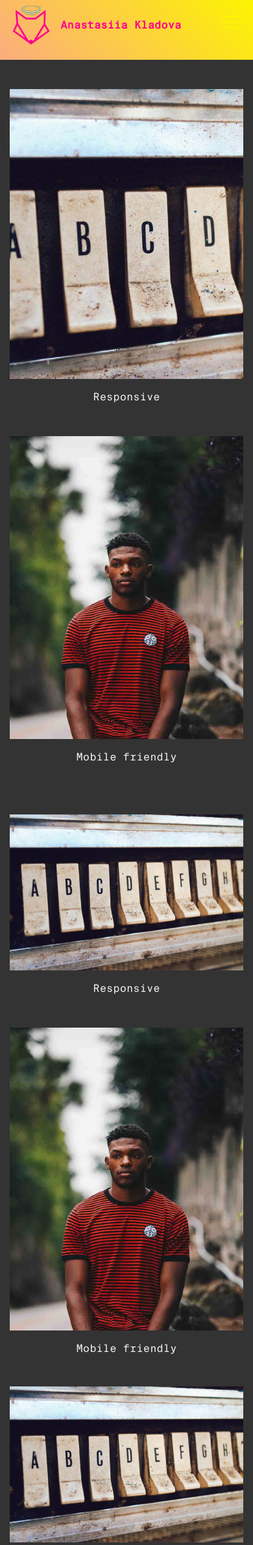
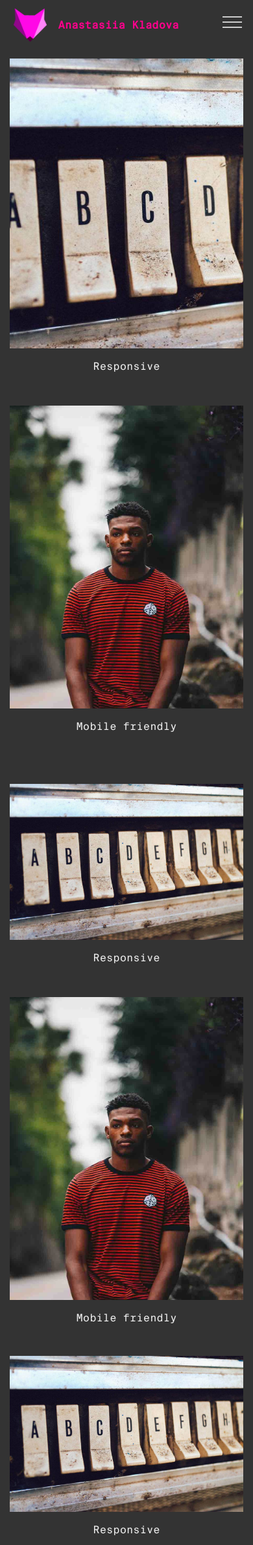
Before and after one commit to lasalarin/lasalarin.github.io, a PHP site: page /art.html in a window 390 px wide. Shown: the top 2377 px of the page at 65% size. Run offline with PHP 8.4, Linux system fonts and the light colour scheme.

Commit message:
create github pages

```diff
--- a/art.html
+++ b/art.html
@@ -6,10 +6,9 @@
   <meta http-equiv="X-UA-Compatible" content="IE=edge">
   <meta name="generator" content="Mobirise v4.7.2, mobirise.com">
   <meta name="viewport" content="width=device-width, initial-scale=1, minimum-scale=1">
-  <link rel="shortcut icon" href="assets/images/logo-lisa-4-122x115.png" type="image/x-icon">
+  <link rel="shortcut icon" href="assets/images/logo-lisa-555-146x146.png" type="image/x-icon">
   <meta name="description" content="Web Maker Description">
   <title>art</title>
-  <link rel="stylesheet" href="assets/web/assets/mobirise-icons/mobirise-icons.css">
   <link rel="stylesheet" href="assets/tether/tether.min.css">
   <link rel="stylesheet" href="assets/bootstrap/css/bootstrap.min.css">
   <link rel="stylesheet" href="assets/bootstrap/css/bootstrap-grid.min.css">
@@ -23,7 +22,7 @@
 
 </head>
 <body>
-  <section class="menu cid-qPNMPaQuNu" once="menu" id="menu1-1e">
+  <section class="menu cid-qQB63O8yIa" once="menu" id="menu1-2z">
 
 
 
@@ -40,7 +39,7 @@
             <div class="navbar-brand">
                 <span class="navbar-logo">
 
-                         <a href="home.html"><img src="assets/images/logo-lisa-4-122x115.png" alt="Mobirise" title="" style="height: 4.1rem;"></a>
+                         <a href="home.html"><img src="assets/images/logo-lisa-555-146x146.png" alt="Mobirise" title="" style="height: 3.8rem;"></a>
 
                 </span>
                 <span class="navbar-caption-wrap"><a class="navbar-caption text-success display-7" href="home.html">Anastasiia Kladova</a></span>
@@ -48,7 +47,7 @@
         </div>
         <div class="collapse navbar-collapse" id="navbarSupportedContent">
             <ul class="navbar-nav nav-dropdown nav-right" data-app-modern-menu="true"><li class="nav-item">
-                    <a class="nav-link link text-success display-7" href="art.html">Art</a>
+                    <a class="nav-link link text-success display-7" href="art.html">ART</a>
                 </li>
                 <li class="nav-item">
                     <a class="nav-link link text-success display-7" href="art.html" target="_blank"></a>
@@ -58,26 +57,7 @@
     </nav>
 </section>
 
-<section class="engine"><a href="https://mobirise.me/r">free bootstrap template</a></section><section class="mbr-section info2 cid-qQ0fyZexfU" id="info2-2a">
-
-
-
-
-
-    <div class="container">
-        <div class="row main justify-content-center">
-            <div class="media-container-column col-12 col-lg-3 col-md-4">
-
-            </div>
-            <div class="media-container-column title col-12 col-lg-7 col-md-6">
-
-
-            </div>
-        </div>
-    </div>
-</section>
-
-<section class="cid-qPYM0ycudt" id="content13-1p">
+<section class="engine"><a href="https://mobirise.me/b">how to create a site for free</a></section><section class="cid-qPYM0ycudt" id="content13-1p">
 
     <div class="container">
             <div class="media-container-row" style="width: 100%;">
@@ -114,7 +94,7 @@
                     </div>
                 </div>
                 <div class="img-item">
-                    <img src="assets/images/face66.jpg">
+                    <img src="assets/images/face67.jpg">
                     <div class="img-caption">
                         <p class="mbr-fonts-style align-center mbr-black display-7">
                             Mobile friendly
@@ -138,7 +118,7 @@
                     </div>
                 </div>
                 <div class="img-item">
-                    <img src="assets/images/face66.jpg">
+                    <img src="assets/images/face67.jpg">
                     <div class="img-caption">
                         <p class="mbr-fonts-style align-center mbr-black display-7">
                             Mobile friendly
@@ -162,7 +142,7 @@
                     </div>
                 </div>
                 <div class="img-item">
-                    <img src="assets/images/face66.jpg">
+                    <img src="assets/images/face67.jpg">
                     <div class="img-caption">
                         <p class="mbr-fonts-style align-center mbr-black display-7">
                             Mobile friendly
--- a/assets/images/hashes.json
+++ b/assets/images/hashes.json
@@ -1 +1 @@
-{"3aghgnwknJGjJbfnozbrog==":"artboard%201-1920x1080.png","rSrCDOlLVCIWZYGZL8Bfqg==":"fox-logo-png150x150-122x138.png","DnYiLg5uzEnmNdi4WTuxZA==":"lisa-3-112x123.png","0FWjEiWerhRJns5wys9PRg==":"01.jpg","SqaCjb3DogJUaa+JOAxcWw==":"gallery00.jpg","/vyGdmWG6sXOZWxAxcJ+OQ==":"jumbotron2.jpg","L40WNLk2EAsKm1oEH4MjVg==":"jumbotron2-1.jpg","f6eRTEkj/kPR69jE8K/ozA==":"logo-lisa-4-154x145.png","9FORUxxuto637fYFvXEVXA==":"logo-lisa-4-122x115.png","pxrcQvUbgKhJf/AxY6tlVA==":"01-1.jpg","vU+U3R/fwdxpQeKHYqrurA==":"02.jpg","zUIKspN/cIAtvLKvMrIGkw==":"face6.jpg","HoeEF4HfT9nMa9Cg+v0y1w==":"02-1.jpg"}
+{"3aghgnwknJGjJbfnozbrog==":"artboard%201-1920x1080.png","rSrCDOlLVCIWZYGZL8Bfqg==":"fox-logo-png150x150-122x138.png","DnYiLg5uzEnmNdi4WTuxZA==":"lisa-3-112x123.png","0FWjEiWerhRJns5wys9PRg==":"01.jpg","SqaCjb3DogJUaa+JOAxcWw==":"gallery00.jpg","/vyGdmWG6sXOZWxAxcJ+OQ==":"jumbotron2.jpg","L40WNLk2EAsKm1oEH4MjVg==":"jumbotron2-1.jpg","f6eRTEkj/kPR69jE8K/ozA==":"logo-lisa-4-154x145.png","9FORUxxuto637fYFvXEVXA==":"logo-lisa-4-122x115.png","pxrcQvUbgKhJf/AxY6tlVA==":"01-1.jpg","vU+U3R/fwdxpQeKHYqrurA==":"02.jpg","zUIKspN/cIAtvLKvMrIGkw==":"face6.jpg","HoeEF4HfT9nMa9Cg+v0y1w==":"02-1.jpg","LEqFX3QgMfcVva9I1J3Uxw==":"logo-lisa-555-140x140.png","fXyH+rRUzrQeo+Hli2o9ow==":"logo-lisa-555-146x146.png","D/MJwuutwIhlmcioKCvGqA==":"04.jpg"}
--- a/assets/mobirise/css/mbr-additional.css
+++ b/assets/mobirise/css/mbr-additional.css
@@ -1368,56 +1368,94 @@ body {
 .dropup .dropdown-toggle::after {
   display: none;
 }
-.cid-qQ0fyZexfU {
+.cid-qPYM0ycudt {
   padding-top: 90px;
-  padding-bottom: 0px;
-  background: linear-gradient(45deg, #fbac7f, #fdf400);
-}
-.cid-qQ0fyZexfU .btn {
-  margin: 0 0 .5rem 0;
-}
-.cid-qPNMPaQuNu .navbar {
+  padding-bottom: 30px;
+  background: #333333;
+}
+.cid-qPYM0ycudt .media-container-row {
+  margin: 0 auto;
+  align-items: stretch;
+}
+.cid-qPYM0ycudt .media-container-row .img-item {
+  display: flex;
+  flex-direction: column;
+  justify-content: center;
+  position: relative;
+  width: 100%;
+  z-index: 1;
+}
+.cid-qPYM0ycudt .media-container-row .img-item img {
+  width: 100%;
+  min-height: 1px;
+}
+.cid-qPYM0ycudt .media-container-row .img-item .img-caption {
+  background: #333333;
+  z-index: 2;
+  padding: 1rem 1rem;
+  word-break: break-word;
+}
+.cid-qPYM0ycudt .media-container-row .img-item .img-caption p {
+  margin-bottom: 0;
+}
+.cid-qPYM0ycudt .media-container-row .img-item.item1 {
+  padding: 0 2rem 0 0;
+}
+@media (max-width: 992px) {
+  .cid-qPYM0ycudt .img-item {
+    width: 100% !important;
+  }
+  .cid-qPYM0ycudt .img-item.item1 {
+    width: 100%;
+    flex-basis: initial !important;
+    padding: 0 0 2rem 0 !important;
+  }
+}
+.cid-qPYM0ycudt P {
+  color: #efefef;
+}
+.cid-qQB63O8yIa .navbar {
   padding: .5rem 0;
-  background: #fff120;
+  background: #333333;
   transition: none;
   min-height: 77px;
 }
-.cid-qPNMPaQuNu .navbar-dropdown.bg-color.transparent.opened {
-  background: #fff120;
-}
-.cid-qPNMPaQuNu a {
+.cid-qQB63O8yIa .navbar-dropdown.bg-color.transparent.opened {
+  background: #333333;
+}
+.cid-qQB63O8yIa a {
   font-style: normal;
 }
-.cid-qPNMPaQuNu .nav-item span {
+.cid-qQB63O8yIa .nav-item span {
   padding-right: 0.4em;
   line-height: 0.5em;
   vertical-align: text-bottom;
   position: relative;
   text-decoration: none;
 }
-.cid-qPNMPaQuNu .nav-item a {
+.cid-qQB63O8yIa .nav-item a {
   display: flex;
   align-items: center;
   justify-content: center;
   padding: 0.7rem 0 !important;
   margin: 0rem .65rem !important;
 }
-.cid-qPNMPaQuNu .nav-item:focus,
-.cid-qPNMPaQuNu .nav-link:focus {
+.cid-qQB63O8yIa .nav-item:focus,
+.cid-qQB63O8yIa .nav-link:focus {
   outline: none;
 }
-.cid-qPNMPaQuNu .btn {
+.cid-qQB63O8yIa .btn {
   padding: 0.4rem 1.5rem;
   display: inline-flex;
   align-items: center;
 }
-.cid-qPNMPaQuNu .btn .mbr-iconfont {
+.cid-qQB63O8yIa .btn .mbr-iconfont {
   font-size: 1.6rem;
 }
-.cid-qPNMPaQuNu .menu-logo {
+.cid-qQB63O8yIa .menu-logo {
   margin-right: auto;
 }
-.cid-qPNMPaQuNu .menu-logo .navbar-brand {
+.cid-qQB63O8yIa .menu-logo .navbar-brand {
   display: flex;
   margin-left: 5rem;
   padding: 0;
@@ -1425,7 +1463,7 @@ body {
   min-height: 3.8rem;
   align-items: center;
 }
-.cid-qPNMPaQuNu .menu-logo .navbar-brand .navbar-caption-wrap {
+.cid-qQB63O8yIa .menu-logo .navbar-brand .navbar-caption-wrap {
   display: -webkit-flex;
   -webkit-align-items: center;
   align-items: center;
@@ -1433,41 +1471,41 @@ body {
   min-width: 7rem;
   margin: .3rem 0;
 }
-.cid-qPNMPaQuNu .menu-logo .navbar-brand .navbar-caption-wrap .navbar-caption {
+.cid-qQB63O8yIa .menu-logo .navbar-brand .navbar-caption-wrap .navbar-caption {
   line-height: 1.2rem !important;
   padding-right: 2rem;
 }
-.cid-qPNMPaQuNu .menu-logo .navbar-brand .navbar-logo {
+.cid-qQB63O8yIa .menu-logo .navbar-brand .navbar-logo {
   font-size: 4rem;
   transition: font-size 0.25s;
 }
-.cid-qPNMPaQuNu .menu-logo .navbar-brand .navbar-logo img {
+.cid-qQB63O8yIa .menu-logo .navbar-brand .navbar-logo img {
   display: flex;
 }
-.cid-qPNMPaQuNu .menu-logo .navbar-brand .navbar-logo .mbr-iconfont {
+.cid-qQB63O8yIa .menu-logo .navbar-brand .navbar-logo .mbr-iconfont {
   transition: font-size 0.25s;
 }
-.cid-qPNMPaQuNu .navbar-toggleable-sm .navbar-collapse {
+.cid-qQB63O8yIa .navbar-toggleable-sm .navbar-collapse {
   justify-content: flex-end;
   -webkit-justify-content: flex-end;
   padding-right: 5rem;
   width: auto;
 }
-.cid-qPNMPaQuNu .navbar-toggleable-sm .navbar-collapse .navbar-nav {
+.cid-qQB63O8yIa .navbar-toggleable-sm .navbar-collapse .navbar-nav {
   flex-wrap: wrap;
   -webkit-flex-wrap: wrap;
   padding-left: 0;
 }
-.cid-qPNMPaQuNu .navbar-toggleable-sm .navbar-collapse .navbar-nav .nav-item {
+.cid-qQB63O8yIa .navbar-toggleable-sm .navbar-collapse .navbar-nav .nav-item {
   -webkit-align-self: center;
   align-self: center;
 }
-.cid-qPNMPaQuNu .navbar-toggleable-sm .navbar-collapse .navbar-buttons {
+.cid-qQB63O8yIa .navbar-toggleable-sm .navbar-collapse .navbar-buttons {
   padding-left: 0;
   padding-bottom: 0;
 }
-.cid-qPNMPaQuNu .dropdown .dropdown-menu {
-  background: #fff120;
+.cid-qQB63O8yIa .dropdown .dropdown-menu {
+  background: #333333;
   display: none;
   position: absolute;
   min-width: 5rem;
@@ -1475,20 +1513,20 @@ body {
   padding-bottom: 1.4rem;
   text-align: left;
 }
-.cid-qPNMPaQuNu .dropdown .dropdown-menu .dropdown-item {
+.cid-qQB63O8yIa .dropdown .dropdown-menu .dropdown-item {
   width: auto;
   padding: 0.235em 1.5385em 0.235em 1.5385em !important;
 }
-.cid-qPNMPaQuNu .dropdown .dropdown-menu .dropdown-item::after {
+.cid-qQB63O8yIa .dropdown .dropdown-menu .dropdown-item::after {
   right: 0.5rem;
 }
-.cid-qPNMPaQuNu .dropdown .dropdown-menu .dropdown-submenu {
+.cid-qQB63O8yIa .dropdown .dropdown-menu .dropdown-submenu {
   margin: 0;
 }
-.cid-qPNMPaQuNu .dropdown.open > .dropdown-menu {
+.cid-qQB63O8yIa .dropdown.open > .dropdown-menu {
   display: block;
 }
-.cid-qPNMPaQuNu .navbar-toggleable-sm.opened:after {
+.cid-qQB63O8yIa .navbar-toggleable-sm.opened:after {
   position: absolute;
   width: 100vw;
   height: 100vh;
@@ -1500,28 +1538,28 @@ body {
   -webkit-transform: translateY(100%);
   z-index: 1000;
 }
-.cid-qPNMPaQuNu .navbar.navbar-short {
+.cid-qQB63O8yIa .navbar.navbar-short {
   min-height: 60px;
   transition: all .2s;
 }
-.cid-qPNMPaQuNu .navbar.navbar-short .navbar-toggler-right {
+.cid-qQB63O8yIa .navbar.navbar-short .navbar-toggler-right {
   top: 20px;
 }
-.cid-qPNMPaQuNu .navbar.navbar-short .navbar-logo a {
+.cid-qQB63O8yIa .navbar.navbar-short .navbar-logo a {
   font-size: 2.5rem !important;
   line-height: 2.5rem;
   transition: font-size 0.25s;
 }
-.cid-qPNMPaQuNu .navbar.navbar-short .navbar-logo a .mbr-iconfont {
+.cid-qQB63O8yIa .navbar.navbar-short .navbar-logo a .mbr-iconfont {
   font-size: 2.5rem !important;
 }
-.cid-qPNMPaQuNu .navbar.navbar-short .navbar-logo a img {
+.cid-qQB63O8yIa .navbar.navbar-short .navbar-logo a img {
   height: 3rem !important;
 }
-.cid-qPNMPaQuNu .navbar.navbar-short .navbar-brand {
+.cid-qQB63O8yIa .navbar.navbar-short .navbar-brand {
   min-height: 3rem;
 }
-.cid-qPNMPaQuNu button.navbar-toggler {
+.cid-qQB63O8yIa button.navbar-toggler {
   width: 31px;
   height: 18px;
   cursor: pointer;
@@ -1529,103 +1567,103 @@ body {
   top: 1.5rem;
   right: 1rem;
 }
-.cid-qPNMPaQuNu button.navbar-toggler:focus {
+.cid-qQB63O8yIa button.navbar-toggler:focus {
   outline: none;
 }
-.cid-qPNMPaQuNu button.navbar-toggler .hamburger span {
+.cid-qQB63O8yIa button.navbar-toggler .hamburger span {
   position: absolute;
   right: 0;
   width: 30px;
   height: 2px;
   border-right: 5px;
-  background-color: #fdf400;
-}
-.cid-qPNMPaQuNu button.navbar-toggler .hamburger span:nth-child(1) {
+  background-color: #cccccc;
+}
+.cid-qQB63O8yIa button.navbar-toggler .hamburger span:nth-child(1) {
   top: 0;
   transition: all .2s;
 }
-.cid-qPNMPaQuNu button.navbar-toggler .hamburger span:nth-child(2) {
+.cid-qQB63O8yIa button.navbar-toggler .hamburger span:nth-child(2) {
   top: 8px;
   transition: all .15s;
 }
-.cid-qPNMPaQuNu button.navbar-toggler .hamburger span:nth-child(3) {
+.cid-qQB63O8yIa button.navbar-toggler .hamburger span:nth-child(3) {
   top: 8px;
   transition: all .15s;
 }
-.cid-qPNMPaQuNu button.navbar-toggler .hamburger span:nth-child(4) {
+.cid-qQB63O8yIa button.navbar-toggler .hamburger span:nth-child(4) {
   top: 16px;
   transition: all .2s;
 }
-.cid-qPNMPaQuNu nav.opened .hamburger span:nth-child(1) {
+.cid-qQB63O8yIa nav.opened .hamburger span:nth-child(1) {
   top: 8px;
   width: 0;
   opacity: 0;
   right: 50%;
   transition: all .2s;
 }
-.cid-qPNMPaQuNu nav.opened .hamburger span:nth-child(2) {
+.cid-qQB63O8yIa nav.opened .hamburger span:nth-child(2) {
   -webkit-transform: rotate(45deg);
   transform: rotate(45deg);
   transition: all .25s;
 }
-.cid-qPNMPaQuNu nav.opened .hamburger span:nth-child(3) {
+.cid-qQB63O8yIa nav.opened .hamburger span:nth-child(3) {
   -webkit-transform: rotate(-45deg);
   transform: rotate(-45deg);
   transition: all .25s;
 }
-.cid-qPNMPaQuNu nav.opened .hamburger span:nth-child(4) {
+.cid-qQB63O8yIa nav.opened .hamburger span:nth-child(4) {
   top: 8px;
   width: 0;
   opacity: 0;
   right: 50%;
   transition: all .2s;
 }
-.cid-qPNMPaQuNu .collapsed.navbar-expand {
+.cid-qQB63O8yIa .collapsed.navbar-expand {
   flex-direction: column;
 }
-.cid-qPNMPaQuNu .collapsed .btn {
+.cid-qQB63O8yIa .collapsed .btn {
   display: flex;
 }
-.cid-qPNMPaQuNu .collapsed .navbar-collapse {
+.cid-qQB63O8yIa .collapsed .navbar-collapse {
   display: none !important;
   padding-right: 0 !important;
 }
-.cid-qPNMPaQuNu .collapsed .navbar-collapse.collapsing,
-.cid-qPNMPaQuNu .collapsed .navbar-collapse.show {
+.cid-qQB63O8yIa .collapsed .navbar-collapse.collapsing,
+.cid-qQB63O8yIa .collapsed .navbar-collapse.show {
   display: block !important;
 }
-.cid-qPNMPaQuNu .collapsed .navbar-collapse.collapsing .navbar-nav,
-.cid-qPNMPaQuNu .collapsed .navbar-collapse.show .navbar-nav {
+.cid-qQB63O8yIa .collapsed .navbar-collapse.collapsing .navbar-nav,
+.cid-qQB63O8yIa .collapsed .navbar-collapse.show .navbar-nav {
   display: block;
   text-align: center;
 }
-.cid-qPNMPaQuNu .collapsed .navbar-collapse.collapsing .navbar-nav .nav-item,
-.cid-qPNMPaQuNu .collapsed .navbar-collapse.show .navbar-nav .nav-item {
+.cid-qQB63O8yIa .collapsed .navbar-collapse.collapsing .navbar-nav .nav-item,
+.cid-qQB63O8yIa .collapsed .navbar-collapse.show .navbar-nav .nav-item {
   clear: both;
 }
-.cid-qPNMPaQuNu .collapsed .navbar-collapse.collapsing .navbar-nav .nav-item:last-child,
-.cid-qPNMPaQuNu .collapsed .navbar-collapse.show .navbar-nav .nav-item:last-child {
+.cid-qQB63O8yIa .collapsed .navbar-collapse.collapsing .navbar-nav .nav-item:last-child,
+.cid-qQB63O8yIa .collapsed .navbar-collapse.show .navbar-nav .nav-item:last-child {
   margin-bottom: 1rem;
 }
-.cid-qPNMPaQuNu .collapsed .navbar-collapse.collapsing .navbar-buttons,
-.cid-qPNMPaQuNu .collapsed .navbar-collapse.show .navbar-buttons {
+.cid-qQB63O8yIa .collapsed .navbar-collapse.collapsing .navbar-buttons,
+.cid-qQB63O8yIa .collapsed .navbar-collapse.show .navbar-buttons {
   text-align: center;
 }
-.cid-qPNMPaQuNu .collapsed .navbar-collapse.collapsing .navbar-buttons:last-child,
-.cid-qPNMPaQuNu .collapsed .navbar-collapse.show .navbar-buttons:last-child {
+.cid-qQB63O8yIa .collapsed .navbar-collapse.collapsing .navbar-buttons:last-child,
+.cid-qQB63O8yIa .collapsed .navbar-collapse.show .navbar-buttons:last-child {
   margin-bottom: 1rem;
 }
-.cid-qPNMPaQuNu .collapsed button.navbar-toggler {
+.cid-qQB63O8yIa .collapsed button.navbar-toggler {
   display: block;
 }
-.cid-qPNMPaQuNu .collapsed .navbar-brand {
+.cid-qQB63O8yIa .collapsed .navbar-brand {
   margin-left: 1rem !important;
 }
-.cid-qPNMPaQuNu .collapsed .navbar-toggleable-sm {
+.cid-qQB63O8yIa .collapsed .navbar-toggleable-sm {
   flex-direction: column;
   -webkit-flex-direction: column;
 }
-.cid-qPNMPaQuNu .collapsed .dropdown .dropdown-menu {
+.cid-qQB63O8yIa .collapsed .dropdown .dropdown-menu {
   width: 100%;
   text-align: center;
   position: relative;
@@ -1637,19 +1675,19 @@ body {
   transition-duration: .5s;
   transition-property: opacity,padding,height;
 }
-.cid-qPNMPaQuNu .collapsed .dropdown.open > .dropdown-menu {
+.cid-qQB63O8yIa .collapsed .dropdown.open > .dropdown-menu {
   position: relative;
   opacity: 1;
   height: auto;
   padding: 1.4rem 0;
   visibility: visible;
 }
-.cid-qPNMPaQuNu .collapsed .dropdown .dropdown-submenu {
+.cid-qQB63O8yIa .collapsed .dropdown .dropdown-submenu {
   left: 0;
   text-align: center;
   width: 100%;
 }
-.cid-qPNMPaQuNu .collapsed .dropdown .dropdown-toggle[data-toggle="dropdown-submenu"]::after {
+.cid-qQB63O8yIa .collapsed .dropdown .dropdown-toggle[data-toggle="dropdown-submenu"]::after {
   margin-top: 0;
   position: inherit;
   right: 0;
@@ -1665,55 +1703,55 @@ body {
   border-left: .30em solid transparent;
 }
 @media (max-width: 991px) {
-  .cid-qPNMPaQuNu .navbar-expand {
+  .cid-qQB63O8yIa .navbar-expand {
     flex-direction: column;
   }
-  .cid-qPNMPaQuNu img {
+  .cid-qQB63O8yIa img {
     height: 3.8rem !important;
   }
-  .cid-qPNMPaQuNu .btn {
+  .cid-qQB63O8yIa .btn {
     display: flex;
   }
-  .cid-qPNMPaQuNu button.navbar-toggler {
+  .cid-qQB63O8yIa button.navbar-toggler {
     display: block;
   }
-  .cid-qPNMPaQuNu .navbar-brand {
+  .cid-qQB63O8yIa .navbar-brand {
     margin-left: 1rem !important;
   }
-  .cid-qPNMPaQuNu .navbar-toggleable-sm {
+  .cid-qQB63O8yIa .navbar-toggleable-sm {
     flex-direction: column;
     -webkit-flex-direction: column;
   }
-  .cid-qPNMPaQuNu .navbar-collapse {
+  .cid-qQB63O8yIa .navbar-collapse {
     display: none !important;
     padding-right: 0 !important;
   }
-  .cid-qPNMPaQuNu .navbar-collapse.collapsing,
-  .cid-qPNMPaQuNu .navbar-collapse.show {
+  .cid-qQB63O8yIa .navbar-collapse.collapsing,
+  .cid-qQB63O8yIa .navbar-collapse.show {
     display: block !important;
   }
-  .cid-qPNMPaQuNu .navbar-collapse.collapsing .navbar-nav,
-  .cid-qPNMPaQuNu .navbar-collapse.show .navbar-nav {
+  .cid-qQB63O8yIa .navbar-collapse.collapsing .navbar-nav,
+  .cid-qQB63O8yIa .navbar-collapse.show .navbar-nav {
     display: block;
     text-align: center;
   }
-  .cid-qPNMPaQuNu .navbar-collapse.collapsing .navbar-nav .nav-item,
-  .cid-qPNMPaQuNu .navbar-collapse.show .navbar-nav .nav-item {
+  .cid-qQB63O8yIa .navbar-collapse.collapsing .navbar-nav .nav-item,
+  .cid-qQB63O8yIa .navbar-collapse.show .navbar-nav .nav-item {
     clear: both;
   }
-  .cid-qPNMPaQuNu .navbar-collapse.collapsing .navbar-nav .nav-item:last-child,
-  .cid-qPNMPaQuNu .navbar-collapse.show .navbar-nav .nav-item:last-child {
+  .cid-qQB63O8yIa .navbar-collapse.collapsing .navbar-nav .nav-item:last-child,
+  .cid-qQB63O8yIa .navbar-collapse.show .navbar-nav .nav-item:last-child {
     margin-bottom: 1rem;
   }
-  .cid-qPNMPaQuNu .navbar-collapse.collapsing .navbar-buttons,
-  .cid-qPNMPaQuNu .navbar-collapse.show .navbar-buttons {
+  .cid-qQB63O8yIa .navbar-collapse.collapsing .navbar-buttons,
+  .cid-qQB63O8yIa .navbar-collapse.show .navbar-buttons {
     text-align: center;
   }
-  .cid-qPNMPaQuNu .navbar-collapse.collapsing .navbar-buttons:last-child,
-  .cid-qPNMPaQuNu .navbar-collapse.show .navbar-buttons:last-child {
+  .cid-qQB63O8yIa .navbar-collapse.collapsing .navbar-buttons:last-child,
+  .cid-qQB63O8yIa .navbar-collapse.show .navbar-buttons:last-child {
     margin-bottom: 1rem;
   }
-  .cid-qPNMPaQuNu .dropdown .dropdown-menu {
+  .cid-qQB63O8yIa .dropdown .dropdown-menu {
     width: 100%;
     text-align: center;
     position: relative;
@@ -1725,19 +1763,19 @@ body {
     transition-duration: .5s;
     transition-property: opacity,padding,height;
   }
-  .cid-qPNMPaQuNu .dropdown.open > .dropdown-menu {
+  .cid-qQB63O8yIa .dropdown.open > .dropdown-menu {
     position: relative;
     opacity: 1;
     height: auto;
     padding: 1.4rem 0;
     visibility: visible;
   }
-  .cid-qPNMPaQuNu .dropdown .dropdown-submenu {
+  .cid-qQB63O8yIa .dropdown .dropdown-submenu {
     left: 0;
     text-align: center;
     width: 100%;
   }
-  .cid-qPNMPaQuNu .dropdown .dropdown-toggle[data-toggle="dropdown-submenu"]::after {
+  .cid-qQB63O8yIa .dropdown .dropdown-toggle[data-toggle="dropdown-submenu"]::after {
     margin-top: 0;
     position: inherit;
     right: 0;
@@ -1754,62 +1792,16 @@ body {
   }
 }
 @media (min-width: 767px) {
-  .cid-qPNMPaQuNu .menu-logo {
+  .cid-qQB63O8yIa .menu-logo {
     flex-shrink: 0;
   }
 }
-.cid-qPNMPaQuNu .navbar-collapse {
+.cid-qQB63O8yIa .navbar-collapse {
   flex-basis: auto;
 }
-.cid-qPNMPaQuNu .nav-link:hover,
-.cid-qPNMPaQuNu .dropdown-item:hover {
-  color: #ff4d00 !important;
-}
-.cid-qPYM0ycudt {
-  padding-top: 45px;
-  padding-bottom: 30px;
-  background: #333333;
-}
-.cid-qPYM0ycudt .media-container-row {
-  margin: 0 auto;
-  align-items: stretch;
-}
-.cid-qPYM0ycudt .media-container-row .img-item {
-  display: flex;
-  flex-direction: column;
-  justify-content: center;
-  position: relative;
-  width: 100%;
-  z-index: 1;
-}
-.cid-qPYM0ycudt .media-container-row .img-item img {
-  width: 100%;
-  min-height: 1px;
-}
-.cid-qPYM0ycudt .media-container-row .img-item .img-caption {
-  background: #333333;
-  z-index: 2;
-  padding: 1rem 1rem;
-  word-break: break-word;
-}
-.cid-qPYM0ycudt .media-container-row .img-item .img-caption p {
-  margin-bottom: 0;
-}
-.cid-qPYM0ycudt .media-container-row .img-item.item1 {
-  padding: 0 2rem 0 0;
-}
-@media (max-width: 992px) {
-  .cid-qPYM0ycudt .img-item {
-    width: 100% !important;
-  }
-  .cid-qPYM0ycudt .img-item.item1 {
-    width: 100%;
-    flex-basis: initial !important;
-    padding: 0 0 2rem 0 !important;
-  }
-}
-.cid-qPYM0ycudt P {
-  color: #efefef;
+.cid-qQB63O8yIa .nav-link:hover,
+.cid-qQB63O8yIa .dropdown-item:hover {
+  color: #cccccc !important;
 }
 .cid-qQ0hqPXpiT {
   padding-top: 30px;
@@ -1951,12 +1943,12 @@ body {
 }
 .cid-qPDreq6Fs3 .navbar {
   padding: .5rem 0;
-  background: #fff120;
+  background: #333333;
   transition: none;
   min-height: 77px;
 }
 .cid-qPDreq6Fs3 .navbar-dropdown.bg-color.transparent.opened {
-  background: #fff120;
+  background: #333333;
 }
 .cid-qPDreq6Fs3 a {
   font-style: normal;
@@ -2040,7 +2032,7 @@ body {
   padding-bottom: 0;
 }
 .cid-qPDreq6Fs3 .dropdown .dropdown-menu {
-  background: #fff120;
+  background: #333333;
   display: none;
   position: absolute;
   min-width: 5rem;
@@ -2111,7 +2103,7 @@ body {
   width: 30px;
   height: 2px;
   border-right: 5px;
-  background-color: #fdf400;
+  background-color: #cccccc;
 }
 .cid-qPDreq6Fs3 button.navbar-toggler .hamburger span:nth-child(1) {
   top: 0;
@@ -2336,7 +2328,7 @@ body {
 }
 .cid-qPDreq6Fs3 .nav-link:hover,
 .cid-qPDreq6Fs3 .dropdown-item:hover {
-  color: #ff4d00 !important;
+  color: #cccccc !important;
 }
 .cid-qPMfYhLMQV {
   padding-top: 120px;
```
Also changed, not shown: home.html (+5 -5 lines), assets/images/face67.jpg (added), assets/images/logo-lisa-555-146x146.png (added), 1 other file.
